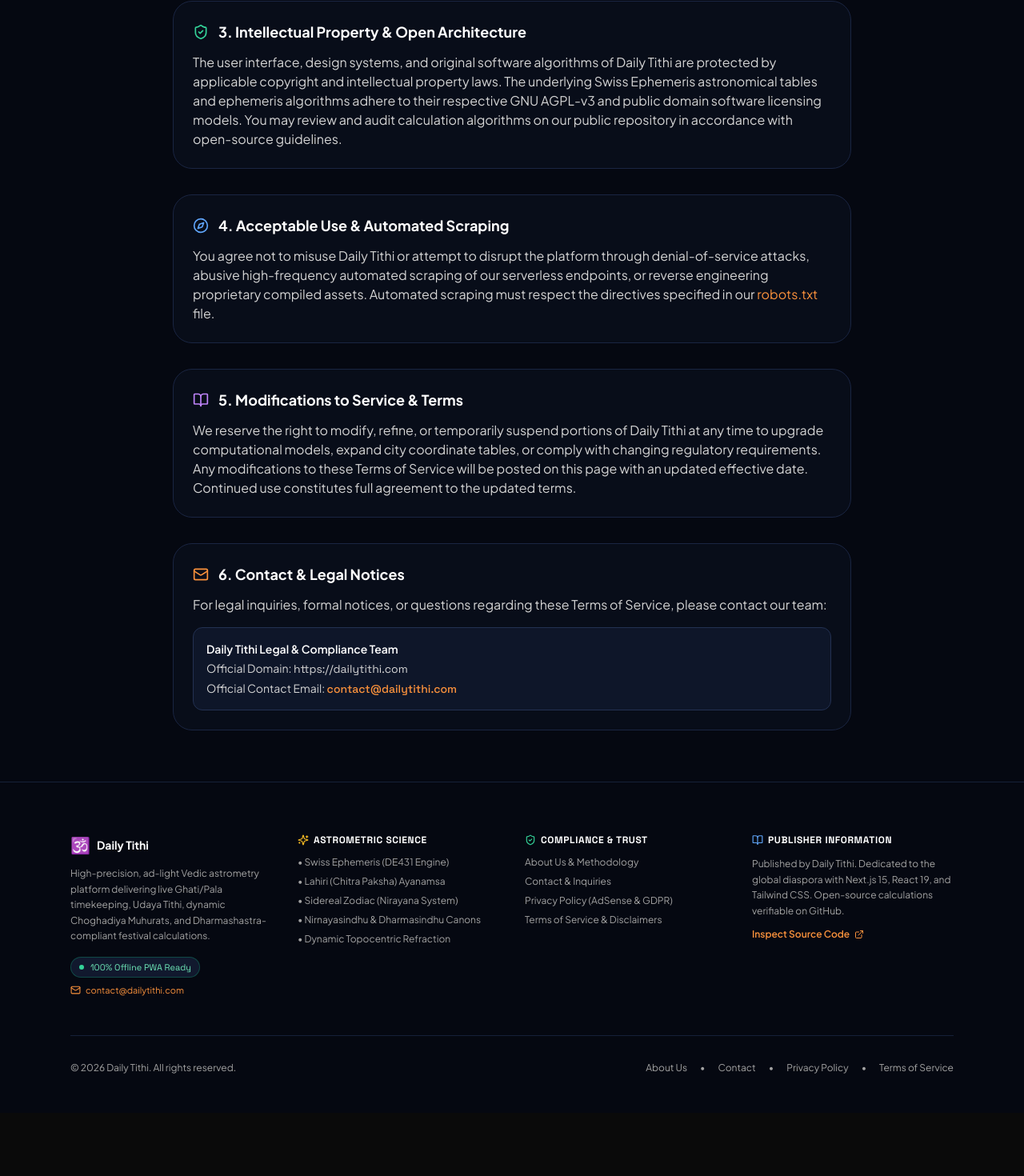
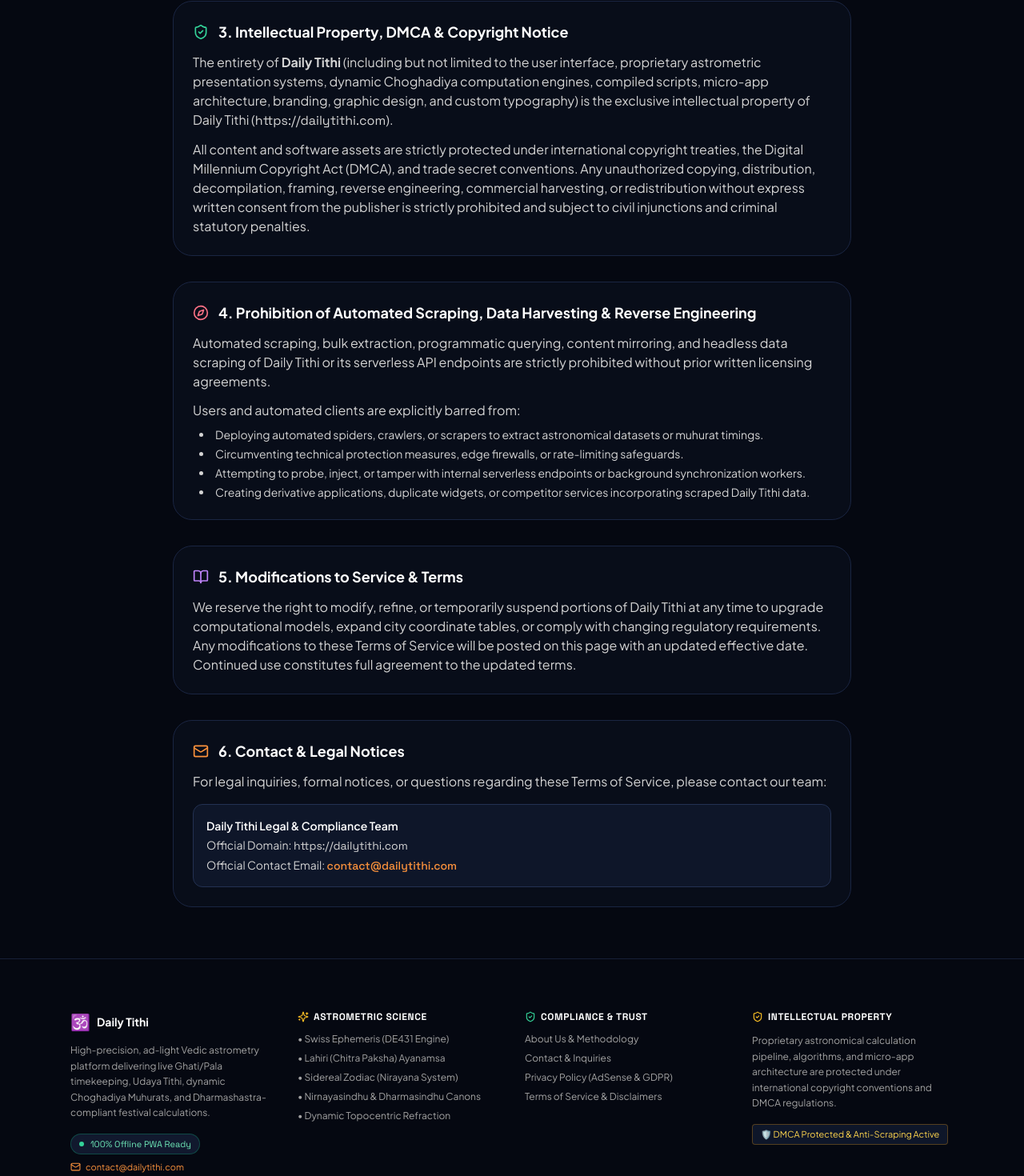
Before and after one commit to manishkana30-jpg/hindu-calendar-widget, a Next.js app: page /terms in a window 1280 px wide. Shown: the part 1022-2492 px from the top of the page at 80% size. Before the commit the page ends 2413 px from the top, so only its background shows below. Built offline with nearby package versions, Linux system fonts and the light colour scheme; no server answers.

Commit message:
feat(security): implement source code obfuscation, anti-copy guards, edge firewall, and copyright protection

```diff
--- /dev/null
+++ b/app/components/ContentProtection.tsx
@@ -0,0 +1,151 @@
+'use client';
+
+import { useEffect, useState, useRef } from 'react';
+
+/**
+ * ContentProtection Component
+ *
+ * Safeguards Daily Tithi from unauthorized data harvesting, clipboard copying,
+ * devtools source extraction shortcuts, and context menu inspection, while maintaining
+ * accessibility and full functionality for form inputs (city search, modals, toggles).
+ *
+ * Features:
+ * 1. Blocks right-click context menu with a branded security notification.
+ * 2. Blocks unauthorized copy/cut events and appends copyright attribution.
+ * 3. Blocks View Source (Ctrl+U / Cmd+U) and Save Page (Ctrl+S / Cmd+S).
+ * 4. Disables image/table dragging.
+ * 5. Full support for input/textarea/select so users can search and interact seamlessly.
+ */
+export function ContentProtection() {
+  const [toastMessage, setToastMessage] = useState<string | null>(null);
+  const timeoutRef = useRef<NodeJS.Timeout | null>(null);
+
+  const showSecurityNotice = (message: string) => {
+    if (timeoutRef.current) clearTimeout(timeoutRef.current);
+    setToastMessage(message);
+    timeoutRef.current = setTimeout(() => {
+      setToastMessage(null);
+    }, 2800);
+  };
+
+  useEffect(() => {
+    if (typeof window === 'undefined') return;
+
+    // Helper: Is the user actively interacting with an editable input field?
+    const isInputElement = (target: EventTarget | null): boolean => {
+      if (!target || !(target instanceof HTMLElement)) return false;
+      const tag = target.tagName.toLowerCase();
+      return (
+        tag === 'input' ||
+        tag === 'textarea' ||
+        tag === 'select' ||
+        target.isContentEditable ||
+        Boolean(target.closest('input, textarea, select, [contenteditable="true"]'))
+      );
+    };
+
+    // 1. Right Click / Context Menu Guard
+    const handleContextMenu = (e: MouseEvent) => {
+      if (isInputElement(e.target)) return; // Allow right click inside search/inputs
+      e.preventDefault();
+      showSecurityNotice('🛡️ Content Protected © Daily Tithi • Intellectual Property & DMCA Reserved.');
+    };
+
+    // 2. Clipboard Copy & Cut Guard
+    const handleCopy = (e: ClipboardEvent) => {
+      if (isInputElement(e.target)) return; // Allow copying own input in search boxes
+
+      e.preventDefault();
+      showSecurityNotice('⚠️ Content is Protected • Data extraction and unauthorized copying are prohibited.');
+
+      // If clipboardData is available, optionally provide a legal copyright notice
+      if (e.clipboardData) {
+        e.clipboardData.setData(
+          'text/plain',
+          '© 2026 Daily Tithi (https://dailytithi.com). All Rights Reserved. Proprietary Vedic astrometry and ephemeris calculations are protected under international copyright laws.'
+        );
+      }
+    };
+
+    const handleCut = (e: ClipboardEvent) => {
+      if (isInputElement(e.target)) return;
+      e.preventDefault();
+    };
+
+    // 3. Keyboard Shortcut Guard (View Source, Save Page, DevTools shortcuts)
+    const handleKeyDown = (e: KeyboardEvent) => {
+      if (isInputElement(e.target)) return;
+
+      const isMac = navigator.platform.toUpperCase().indexOf('MAC') >= 0;
+      const cmdOrCtrl = isMac ? e.metaKey : e.ctrlKey;
+
+      // Ctrl/Cmd + U (View Source)
+      if (cmdOrCtrl && (e.key === 'u' || e.key === 'U')) {
+        e.preventDefault();
+        showSecurityNotice('🔒 Source Code Protected • Direct source inspection is restricted.');
+        return;
+      }
+
+      // Ctrl/Cmd + S (Save Page)
+      if (cmdOrCtrl && (e.key === 's' || e.key === 'S')) {
+        e.preventDefault();
+        showSecurityNotice('🔒 Page Saving Restricted • Protected by Daily Tithi.');
+        return;
+      }
+
+      // F12 or Ctrl+Shift+I / Ctrl+Shift+J (DevTools Inspector)
+      if (
+        e.key === 'F12' ||
+        (cmdOrCtrl && e.shiftKey && (e.key === 'I' || e.key === 'i' || e.key === 'J' || e.key === 'j'))
+      ) {
+        e.preventDefault();
+        showSecurityNotice('🛡️ Developer Inspection Disabled in Production.');
+        return;
+      }
+
+      // Ctrl/Cmd + C (Copy when text is selected outside inputs)
+      if (cmdOrCtrl && (e.key === 'c' || e.key === 'C')) {
+        const selection = window.getSelection();
+        if (selection && selection.toString().trim().length > 0) {
+          e.preventDefault();
+          showSecurityNotice('⚠️ Data Copying Restricted • © Daily Tithi.');
+          return;
+        }
+      }
+    };
+
+    // 4. Drag & Drop Protection (prevents dragging images and data tables)
+    const handleDragStart = (e: DragEvent) => {
+      if (isInputElement(e.target)) return;
+      e.preventDefault();
+    };
+
+    document.addEventListener('contextmenu', handleContextMenu);
+    document.addEventListener('copy', handleCopy);
+    document.addEventListener('cut', handleCut);
+    document.addEventListener('keydown', handleKeyDown);
+    document.addEventListener('dragstart', handleDragStart);
+
+    return () => {
+      document.removeEventListener('contextmenu', handleContextMenu);
+      document.removeEventListener('copy', handleCopy);
+      document.removeEventListener('cut', handleCut);
+      document.removeEventListener('keydown', handleKeyDown);
+      document.removeEventListener('dragstart', handleDragStart);
+    };
+  }, []);
+
+  if (!toastMessage) return null;
+
+  return (
+    <div
+      role="alert"
+      aria-live="polite"
+      className="fixed bottom-6 left-1/2 -translate-x-1/2 z-[9999] px-4 py-2.5 rounded-full bg-[#0a0f1d]/95 border border-amber-500/40 text-amber-200 text-xs sm:text-sm font-medium shadow-2xl backdrop-blur-xl flex items-center gap-2 animate-in fade-in slide-in-from-bottom-3 duration-200 select-none pointer-events-none"
+    >
+      <span>{toastMessage}</span>
+    </div>
+  );
+}
+
+export default ContentProtection;
--- a/app/layout.tsx
+++ b/app/layout.tsx
@@ -7,6 +7,7 @@
 import { NotificationNavigationHandler } from './components/NotificationNavigationHandler';
 import { ClientNotificationScheduler } from './components/ClientNotificationScheduler';
 import { FloatingAlertBanner } from './components/FloatingAlertBanner';
+import { ContentProtection } from './components/ContentProtection';
 
 const outfit = Outfit({
   subsets: ['latin'],
@@ -213,6 +214,8 @@
         <meta name="apple-mobile-web-app-status-bar-style" content="black-translucent" />
         <meta name="apple-mobile-web-app-title" content="Daily Tithi" />
         <link rel="apple-touch-icon" href="/icon-192.svg" />
+        <meta name="copyright" content="Daily Tithi. All Rights Reserved." />
+        <meta name="author" content="Daily Tithi Research & Astrometry" />
         <link rel="preconnect" href="https://fonts.googleapis.com" />
         <link rel="preconnect" href="https://fonts.gstatic.com" crossOrigin="anonymous" />
         <link
@@ -238,6 +241,7 @@
           <NotificationNavigationHandler />
         </Suspense>
         <ClientNotificationScheduler />
+        <ContentProtection />
         {children}
         <FloatingAlertBanner />
         <PwaUpdatePrompt />
--- a/app/terms/page.tsx
+++ b/app/terms/page.tsx
@@ -90,26 +90,38 @@
             </ul>
           </section>
 
-          {/* Section 3: Intellectual Property */}
+          {/* Section 3: Intellectual Property & Copyright Protection */}
           <section className="p-6 rounded-3xl bg-[#090e1a]/90 border border-[#1a2542]">
             <div className="flex items-center gap-3 mb-3 text-white font-bold text-lg">
               <ShieldCheck size={20} className="text-emerald-400" />
-              <h2>3. Intellectual Property &amp; Open Architecture</h2>
+              <h2>3. Intellectual Property, DMCA &amp; Copyright Notice</h2>
             </div>
             <p>
-              The user interface, design systems, and original software algorithms of Daily Tithi are protected by applicable copyright and intellectual property laws. The underlying Swiss Ephemeris astronomical tables and ephemeris algorithms adhere to their respective GNU AGPL-v3 and public domain software licensing models. You may review and audit calculation algorithms on our public repository in accordance with open-source guidelines.
+              The entirety of <strong>Daily Tithi</strong> (including but not limited to the user interface, proprietary astrometric presentation systems, dynamic Choghadiya computation engines, compiled scripts, micro-app architecture, branding, graphic design, and custom typography) is the exclusive intellectual property of Daily Tithi (<code>https://dailytithi.com</code>).
+            </p>
+            <p className="mt-3">
+              All content and software assets are strictly protected under international copyright treaties, the Digital Millennium Copyright Act (DMCA), and trade secret conventions. Any unauthorized copying, distribution, decompilation, framing, reverse engineering, commercial harvesting, or redistribution without express written consent from the publisher is strictly prohibited and subject to civil injunctions and criminal statutory penalties.
             </p>
           </section>
 
-          {/* Section 4: Acceptable Use */}
+          {/* Section 4: Prohibition of Scraping & Automated Harvesting */}
           <section className="p-6 rounded-3xl bg-[#090e1a]/90 border border-[#1a2542]">
             <div className="flex items-center gap-3 mb-3 text-white font-bold text-lg">
-              <Compass size={20} className="text-blue-400" />
-              <h2>4. Acceptable Use &amp; Automated Scraping</h2>
+              <Compass size={20} className="text-rose-400" />
+              <h2>4. Prohibition of Automated Scraping, Data Harvesting &amp; Reverse Engineering</h2>
             </div>
             <p>
-              You agree not to misuse Daily Tithi or attempt to disrupt the platform through denial-of-service attacks, abusive high-frequency automated scraping of our serverless endpoints, or reverse engineering proprietary compiled assets. Automated scraping must respect the directives specified in our <Link href="/robots.txt" className="text-orange-400 hover:underline">robots.txt</Link> file.
+              Automated scraping, bulk extraction, programmatic querying, content mirroring, and headless data scraping of Daily Tithi or its serverless API endpoints are strictly prohibited without prior written licensing agreements.
             </p>
+            <p className="mt-3">
+              Users and automated clients are explicitly barred from:
+            </p>
+            <ul className="list-disc list-inside mt-2 space-y-1 text-xs sm:text-sm pl-2 text-neutral-300">
+              <li>Deploying automated spiders, crawlers, or scrapers to extract astronomical datasets or muhurat timings.</li>
+              <li>Circumventing technical protection measures, edge firewalls, or rate-limiting safeguards.</li>
+              <li>Attempting to probe, inject, or tamper with internal serverless endpoints or background synchronization workers.</li>
+              <li>Creating derivative applications, duplicate widgets, or competitor services incorporating scraped Daily Tithi data.</li>
+            </ul>
           </section>
 
           {/* Section 5: Modifications to Service & Terms */}
--- a/src/components/Footer.tsx
+++ b/src/components/Footer.tsx
@@ -84,25 +84,19 @@
             </ul>
           </div>
 
-          {/* Column 4: Open Architecture & Community */}
+          {/* Column 4: Intellectual Property & Copyright Protection */}
           <div className="space-y-3">
             <h3 className="font-bold text-white uppercase font-mono tracking-wider text-xs flex items-center gap-1.5">
-              <BookOpen size={14} className="text-blue-400" />
-              <span>Publisher Information</span>
+              <ShieldCheck size={14} className="text-amber-400" />
+              <span>Intellectual Property</span>
             </h3>
             <p className="text-xs text-neutral-400 leading-relaxed">
-              Published by Daily Tithi. Dedicated to the global diaspora with Next.js 15, React 19, and Tailwind CSS. Open-source calculations verifiable on GitHub.
+              Proprietary astronomical calculation pipeline, algorithms, and micro-app architecture are protected under international copyright conventions and DMCA regulations.
             </p>
-            <div>
-              <a
-                href="https://github.com/manishkana30-jpg/hindu-calendar-widget"
-                target="_blank"
-                rel="noopener noreferrer"
-                className="inline-flex items-center gap-1.5 text-xs font-semibold text-orange-400 hover:text-orange-300 transition-colors"
-              >
-                <span>Inspect Source Code</span>
-                <ExternalLink size={12} />
-              </a>
+            <div className="pt-1">
+              <div className="inline-flex items-center gap-1.5 px-2.5 py-1 rounded bg-[#0e1629] border border-amber-500/30 text-[11px] text-amber-300">
+                <span>🛡️ DMCA Protected &amp; Anti-Scraping Active</span>
+              </div>
             </div>
           </div>
 
@@ -111,7 +105,7 @@
         {/* Bottom bar */}
         <div className="pt-8 flex flex-col sm:flex-row items-center justify-between gap-4 text-center sm:text-left text-neutral-400 text-xs">
           <div>
-            © {currentYear} Daily Tithi. All rights reserved.{cityName ? ` • ${cityName} Edition` : ''}
+            © {currentYear} Daily Tithi (dailytithi.com). All Rights Reserved.{cityName ? ` • ${cityName} Edition` : ''} • Unauthorized copying or scraping is prohibited.
           </div>
           <div className="flex flex-wrap items-center justify-center gap-3 sm:gap-4 text-neutral-400">
             <Link href="/about" className="hover:text-white transition-colors">About Us</Link>
@@ -120,7 +114,7 @@
             <span>•</span>
             <Link href="/privacy-policy" className="hover:text-white transition-colors">Privacy Policy</Link>
             <span>•</span>
-            <Link href="/terms" className="hover:text-white transition-colors">Terms of Service</Link>
+            <Link href="/terms" className="hover:text-white transition-colors">Terms &amp; Copyright</Link>
           </div>
         </div>
 
```
Also changed, not shown: app/globals.css (+24 -0 lines), app/robots.ts (+11 -5 lines), middleware.ts (+22 -1 lines), next.config.js (+15 -2 lines), 1 other file (tests, documents, lock files or other folders).
